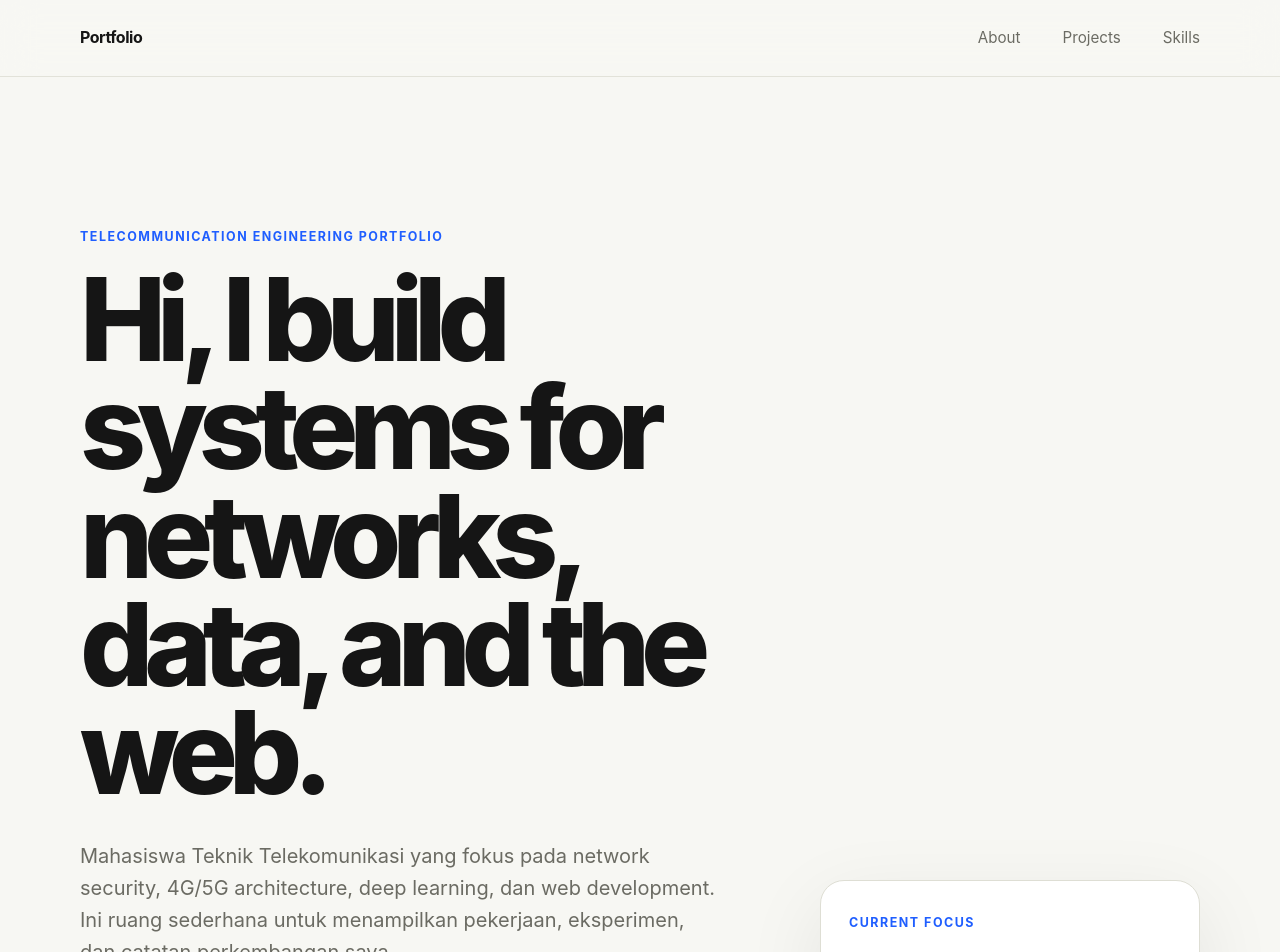
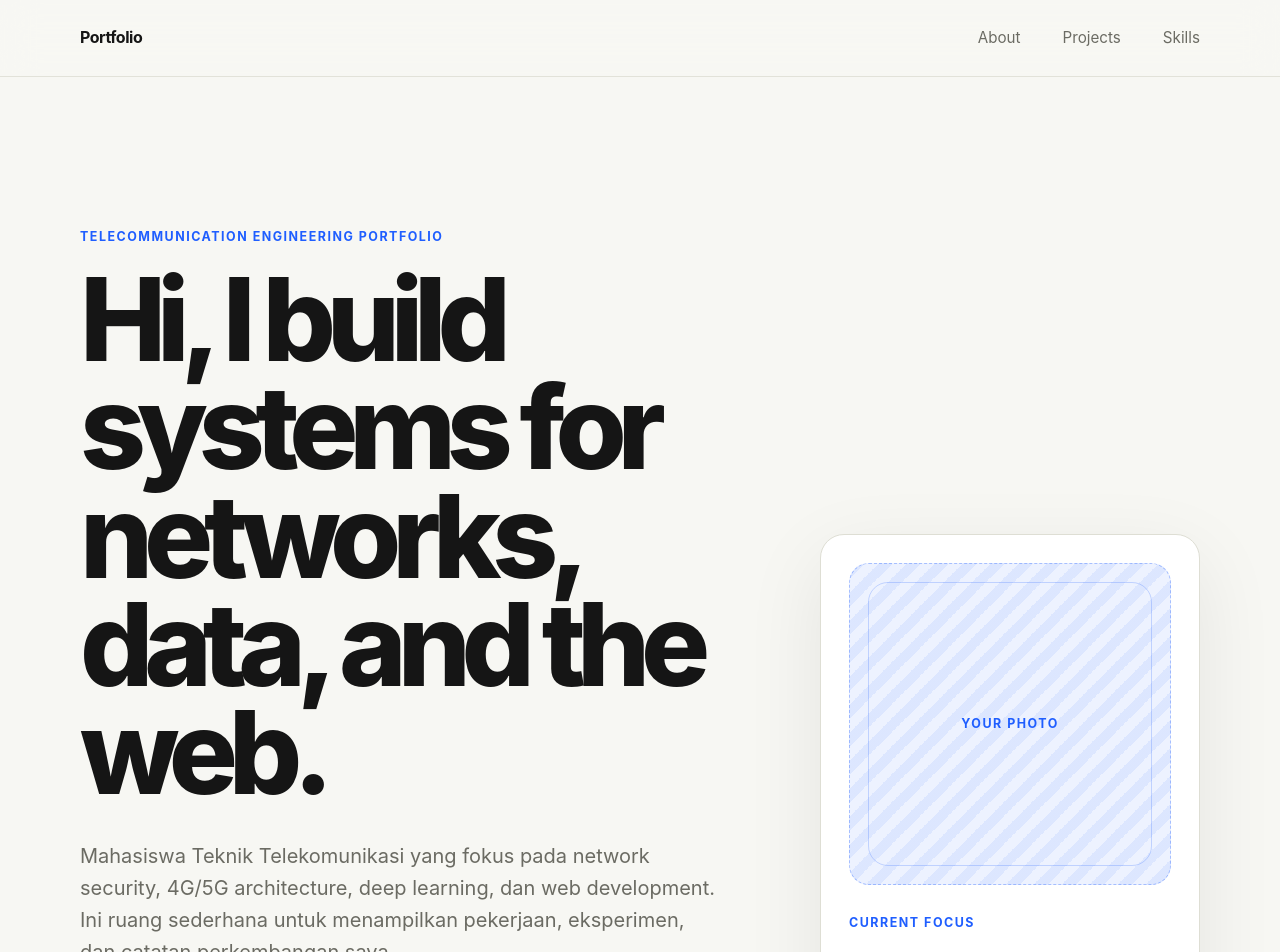
Before and after one commit to blankony/personal-website, a Next.js app: page / in a window 1280 px wide. Shown: the top 952 px of the page. Built offline with nearby package versions, Linux system fonts and the light colour scheme; no server answers; the database is empty.

Commit message:
feat(ui): add image placeholders
Add placeholder areas for the profile image and project thumbnails so real images can be dropped in later without changing the page structure.

```diff
--- a/src/app/globals.css
+++ b/src/app/globals.css
@@ -188,6 +188,45 @@ a {
   box-shadow: var(--shadow);
 }
 
+.profile-placeholder,
+.project-image-placeholder {
+  position: relative;
+  display: grid;
+  place-items: center;
+  overflow: hidden;
+  border: 1px dashed rgba(31, 94, 255, 0.34);
+  background:
+    linear-gradient(135deg, rgba(31, 94, 255, 0.08) 0 25%, transparent 25% 50%, rgba(31, 94, 255, 0.08) 50% 75%, transparent 75%),
+    var(--accent-soft);
+  background-size: 28px 28px;
+  color: rgba(31, 94, 255, 0.78);
+  font-size: 0.78rem;
+  font-weight: 700;
+  letter-spacing: 0.12em;
+  text-transform: uppercase;
+}
+
+.profile-placeholder {
+  aspect-ratio: 1;
+  margin-bottom: 24px;
+  border-radius: 20px;
+}
+
+.profile-placeholder::before,
+.project-image-placeholder::before {
+  content: "";
+  position: absolute;
+  inset: 18px;
+  border: 1px solid rgba(31, 94, 255, 0.22);
+  border-radius: inherit;
+}
+
+.profile-placeholder span,
+.project-image-placeholder span {
+  position: relative;
+  z-index: 1;
+}
+
 .hero-card p {
   margin: 18px 0 0;
   color: var(--muted);
@@ -284,13 +323,18 @@ a {
 
 .project-row {
   display: grid;
-  grid-template-columns: 80px minmax(0, 1fr);
+  grid-template-columns: 80px minmax(180px, 260px) minmax(0, 1fr);
   gap: clamp(20px, 5vw, 64px);
   padding: clamp(28px, 5vw, 48px);
   border: 1px solid var(--line);
   border-radius: var(--radius);
   background: rgba(255, 255, 255, 0.58);
   transition: transform 180ms ease-out, border-color 180ms ease-out, background 180ms ease-out;
+}
+
+.project-image-placeholder {
+  min-height: 170px;
+  border-radius: 18px;
 }
 
 .project-row:hover {
@@ -426,6 +470,10 @@ a {
     grid-template-columns: 1fr;
   }
 
+  .project-image-placeholder {
+    min-height: 210px;
+  }
+
   .skill-matrix {
     grid-template-columns: 1fr;
   }
--- a/src/components/Hero.jsx
+++ b/src/components/Hero.jsx
@@ -16,7 +16,10 @@ export default function Hero() {
           <a className="button-secondary" href="#about">About me</a>
         </div>
       </div>
-      <div className="hero-card" aria-label="Current focus">
+      <div className="hero-card" aria-label="Profile photo placeholder">
+        <div className="profile-placeholder" aria-hidden="true">
+          <span>Your photo</span>
+        </div>
         <span>Current focus</span>
         <p>Learning by building: portfolio, PostgreSQL-backed content, and applied network projects.</p>
       </div>
--- a/src/components/ProjectsSidebar.jsx
+++ b/src/components/ProjectsSidebar.jsx
@@ -12,6 +12,9 @@ export default function ProjectsSidebar({ projects }) {
         {projects.map((project, index) => (
           <article key={project.id} className="project-row">
             <span className="project-index">{String(index + 1).padStart(2, "0")}</span>
+            <div className="project-image-placeholder" aria-hidden="true">
+              <span>Project image</span>
+            </div>
             <div className="project-main">
               <p className="project-tech">{project.technology}</p>
               <h2>{project.title}</h2>
```
